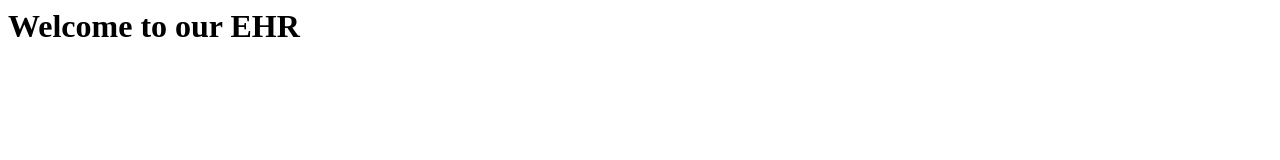
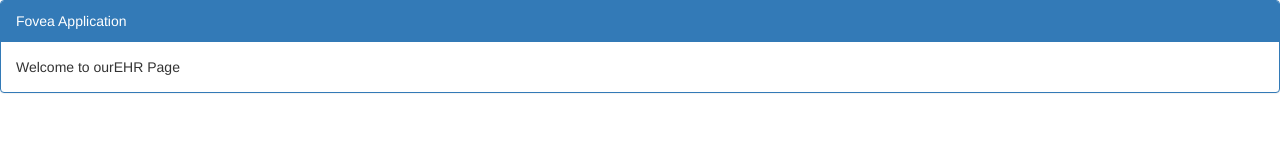
Before and after one commit to AkshayaEshwar/simple-auth, a plain HTML site: page index.html in a window 1280 px wide. Drawn offline with nearby package versions, Linux system fonts and the light colour scheme.

Commit message:
Update index.html

```diff
--- a/index.html
+++ b/index.html
@@ -1 +1,11 @@
-<h1>Welcome to our EHR</h1>
+<head>
+  <link rel="stylesheet" href="https://maxcdn.bootstrapcdn.com/bootstrap/3.3.7/css/bootstrap.min.css">
+  <script src="https://ajax.googleapis.com/ajax/libs/jquery/3.3.1/jquery.min.js"></script>
+  <script src="https://maxcdn.bootstrapcdn.com/bootstrap/3.3.7/js/bootstrap.min.js"></script>
+</head>
+<body>
+ <div class="panel panel-primary">
+   <div class="panel-heading">Fovea Application</div>
+  <div class="panel-body">Welcome to ourEHR Page</div>
+</div>
+</body>
```
